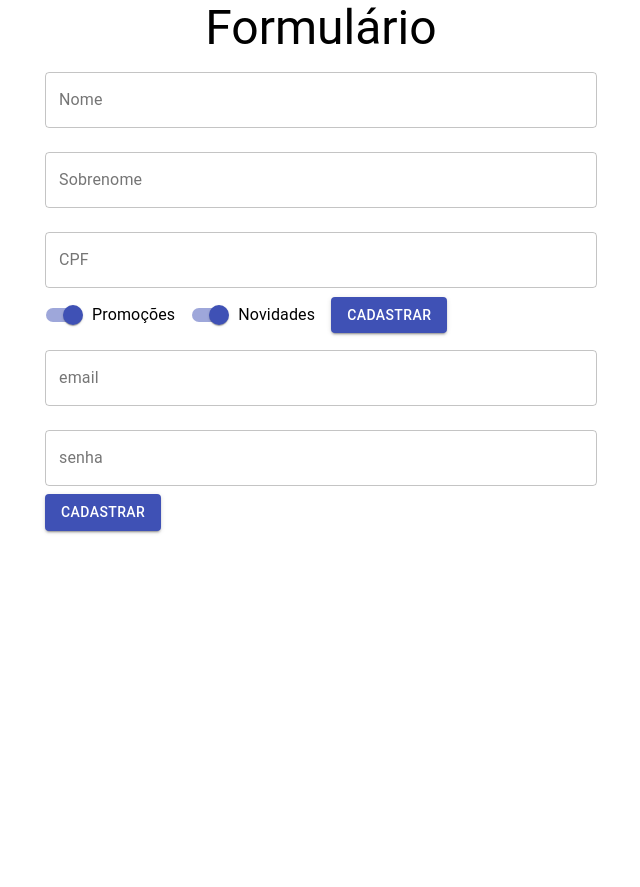
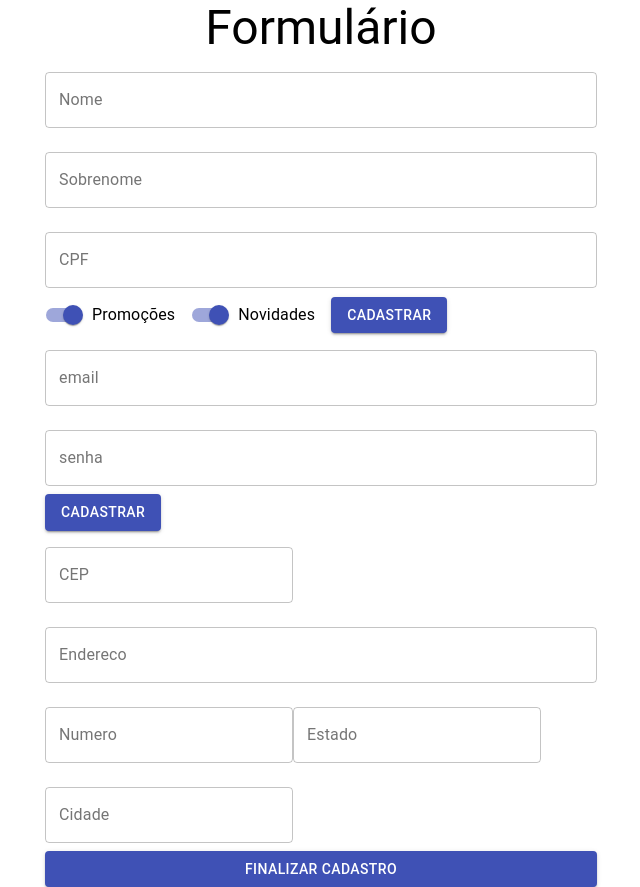
Before and after one commit to devHikary/react_functionComp, a React (Create React App) app in the folder func-compo/: page / in a window 1280 px wide. Shown: the whole page, without its empty margins (319-959 px from the left). Before the commit the page ends 800 px from the top, so only its background shows below. Built offline with nearby package versions, Linux system fonts and the light colour scheme.

Commit message:
2Aula 1.5 - DadosEntrega

```diff
--- /dev/null
+++ b/func-compo/src/components/FormularioCadastro/DadosEntrega.jsx
@@ -0,0 +1,50 @@
+import { Button, TextField } from "@material-ui/core";
+import React from "react";
+
+function DadosEntrega() {
+  return (
+    <form>
+      <TextField
+        margin="normal"
+        variant="outlined"
+        id="cep"
+        label="CEP"
+        type="number"
+      />
+      <TextField
+        margin="normal"
+        variant="outlined"
+        fullWidth
+        id="endereco"
+        label="Endereco"
+        type="text"
+      />
+      <TextField
+        margin="normal"
+        variant="outlined"
+        id="numero"
+        label="Numero"
+        type="number"
+      />
+      <TextField
+        margin="normal"
+        variant="outlined"
+        id="estado"
+        label="Estado"
+        type="text"
+      />
+      <TextField
+        margin="normal"
+        variant="outlined"
+        id="cidade"
+        label="Cidade"
+        type="text"
+      />
+      <Button variant="contained" color="primary" type="submit" fullWidth>
+        Finalizar Cadastro
+      </Button>
+    </form>
+  );
+}
+
+export default DadosEntrega;
--- a/func-compo/src/components/FormularioCadastro/FormularioCadastro.jsx
+++ b/func-compo/src/components/FormularioCadastro/FormularioCadastro.jsx
@@ -1,6 +1,7 @@
 import React from 'react';
 import DadosPessoais from './DadosPessoais';
 import DadosUsuario from './DadosUsuario';
+import DadosEntrega from './DadosEntrega';
 
 function FormularioCadastro({ aoEnviar, validarCPF }) {
 
@@ -9,6 +10,7 @@
     <>
       <DadosPessoais aoEnviar={aoEnviar} validarCPF={validarCPF}/>
       <DadosUsuario/>
+      <DadosEntrega/>
     </>
   );
 
```
Also changed, not shown: 1 other file (tests, documents, lock files or other folders).
